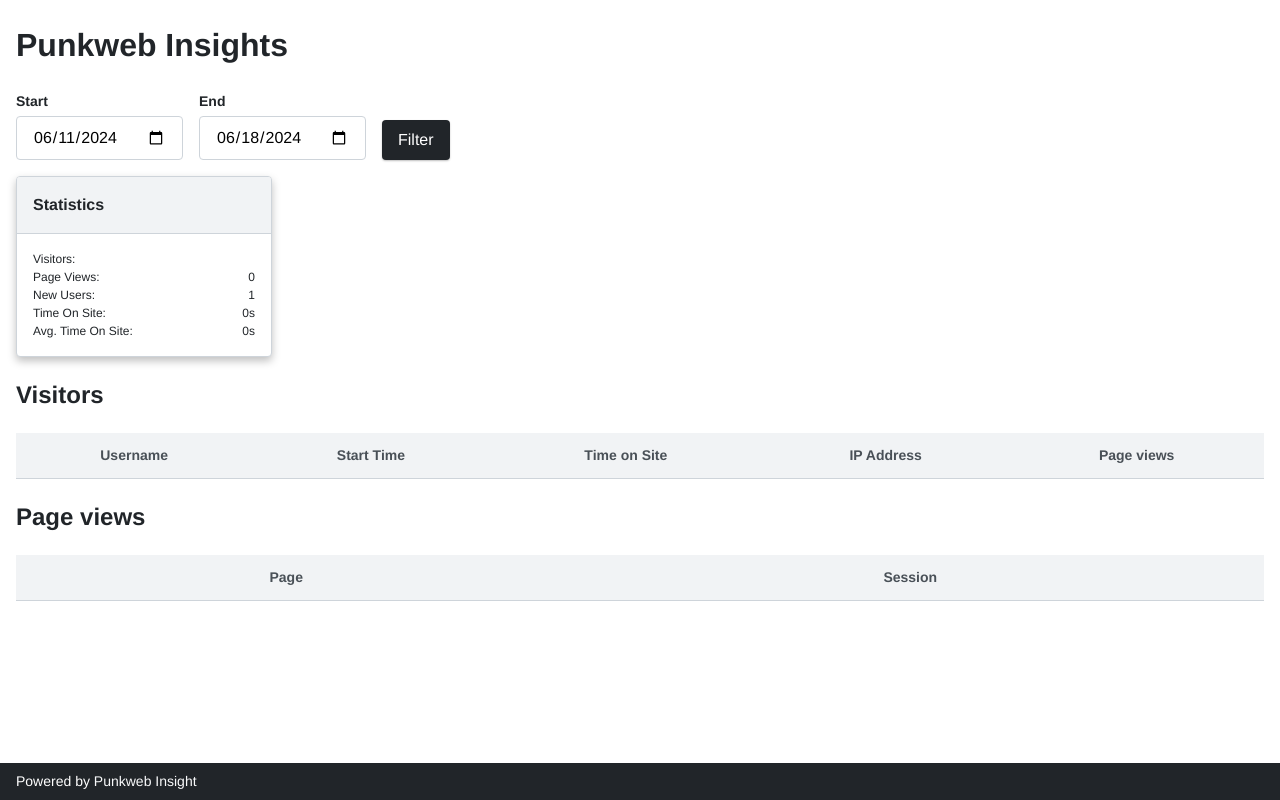
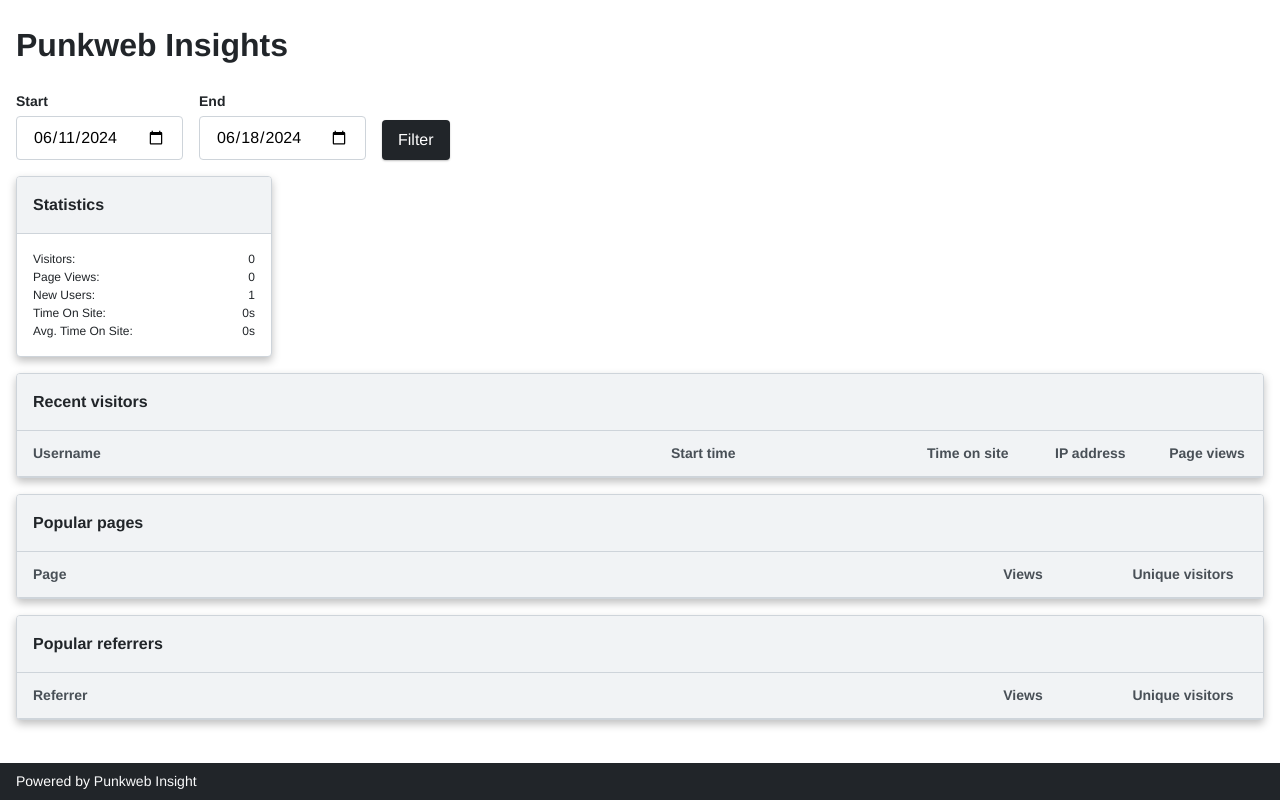
Before and after one commit to Punkweb/punkweb-insight, a Django app: page /insight/ in a window 1280 px wide. Run offline with Django 4.2, Linux system fonts and the light colour scheme; the visitor is signed in with stand-in values (Sample User, id 1); data comes from the database, SQL or seed files in the repository; data that the repository does not hold is empty.

Commit message:
Revamp dashboard

```diff
--- a/punkweb_insight/templates/punkweb_insight/index.html
+++ b/punkweb_insight/templates/punkweb_insight/index.html
@@ -19,15 +19,13 @@
   </div>
 </form>
 
-<div class="pw-card" style="width: fit-content;">
+<div class="pw-card my-4" style="width: fit-content;">
   <div class="pw-card-header">Statistics</div>
   <div class="pw-card-content">
     <div class="flex flex-column text-size-xs">
       <div class="flex justify-between align-center">
         <div>Visitors:</div>
-        <div>
-          {{total_sessions}}
-        </div>
+        <div>{{total_visitors}}</div>
       </div>
       <div class="flex justify-between align-center">
         <div>Page Views:</div>
@@ -49,47 +47,102 @@
   </div>
 </div>
 
-<h2>Visitors</h2>
-
+<div class="pw-card fluid my-4">
+  <div class="pw-card-header">Recent visitors</div>
+  <div class="pw-table-container">
     <table class="pw-table">
+      <colgroup>
+        <col />
+        <col style="width: 16rem" />
+        <col style="width: 8rem" />
+        <col style="width: 7rem" />
+        <col style="width: 7rem" />
+      </colgroup>
       <thead>
         <tr>
-      <th>Username</th>
-      <th>Start Time</th>
-      <th>Time on Site</th>
-      <th>IP Address</th>
+          <th class="text-left">Username</th>
+          <th class="text-left">Start time</th>
+          <th class="text-left">Time on site</th>
+          <th class="text-left">IP address</th>
           <th>Page views</th>
         </tr>
       </thead>
       <tbody>
-    {% for visitor in visitors %}
+        {% for visitor in recent_visitors %}
         <tr>
           <td>{% if visitor.user %}{{visitor.user.username}}{% else %}Anonymous{% endif %}</td>
-      <td>{{ visitor.start_time }}</td>
+          <td>
+            <time datetime="{{visitor.start_time|date:'c'}}">
+              {{visitor.start_time|date:'M j, Y'}} at
+              {{visitor.start_time|date:'g:i A'}}
+            </time>
+          </td>
           <td>{{ visitor.time_on_site|duration }}</td>
           <td>{{ visitor.ip_address }}</td>
-      <td>{{ visitor.page_views.count }}</td>
+          <td class="text-center">{{ visitor.page_views.count }}</td>
         </tr>
         {% endfor %}
       </tbody>
     </table>
+  </div>
+</div>
 
-<h2>Page views</h2>
-
+<div class="pw-card fluid my-4">
+  <div class="pw-card-header">Popular pages</div>
+  <div class="pw-table-container">
     <table class="pw-table">
+      <colgroup>
+        <col />
+        <col style="width: 10rem" />
+        <col style="width: 10rem" />
+      </colgroup>
       <thead>
         <tr>
-      <th>Page</th>
-      <th>Session</th>
+          <th class="text-left">Page</th>
+          <th>Views</th>
+          <th>Unique visitors</th>
+        </tr>
       </thead>
       <tbody>
-    {% for event in page_views %}
+        {% for page in popular_pages|slice:":10" %}
         <tr>
-      <td>{{ event.url }}</td>
-      <td>{{ event.visitor }}</td>
+          <td>{{ page.url }}</td>
+          <td class="text-center">{{ page.total_views }}</td>
+          <td class="text-center">{{ page.unique_visitors }}</td>
         </tr>
         {% endfor %}
       </tbody>
     </table>
+  </div>
+</div>
+
+<div class="pw-card fluid my-4">
+  <div class="pw-card-header">Popular referrers</div>
+  <div class="pw-table-container">
+    <table class="pw-table">
+      <colgroup>
+        <col />
+        <col style="width: 10rem" />
+        <col style="width: 10rem" />
+      </colgroup>
+      <thead>
+        <tr>
+          <th class="text-left">Referrer</th>
+          <th>Views</th>
+          <th>Unique visitors</th>
+        </tr>
+      </thead>
+      <tbody>
+        {% for obj in popular_referrers|slice:":10" %}
+        <tr>
+          <td>{{ obj.referrer }}</td>
+          <td class="text-center">{{ obj.total_views }}</td>
+          <td class="text-center">{{ obj.unique_visitors }}</td>
+        </tr>
+        {% endfor %}
+      </tbody>
+    </table>
+  </div>
+</div>
 
 {% endblock %}
```
Lines whose indentation alone changed are shown as unchanged.
